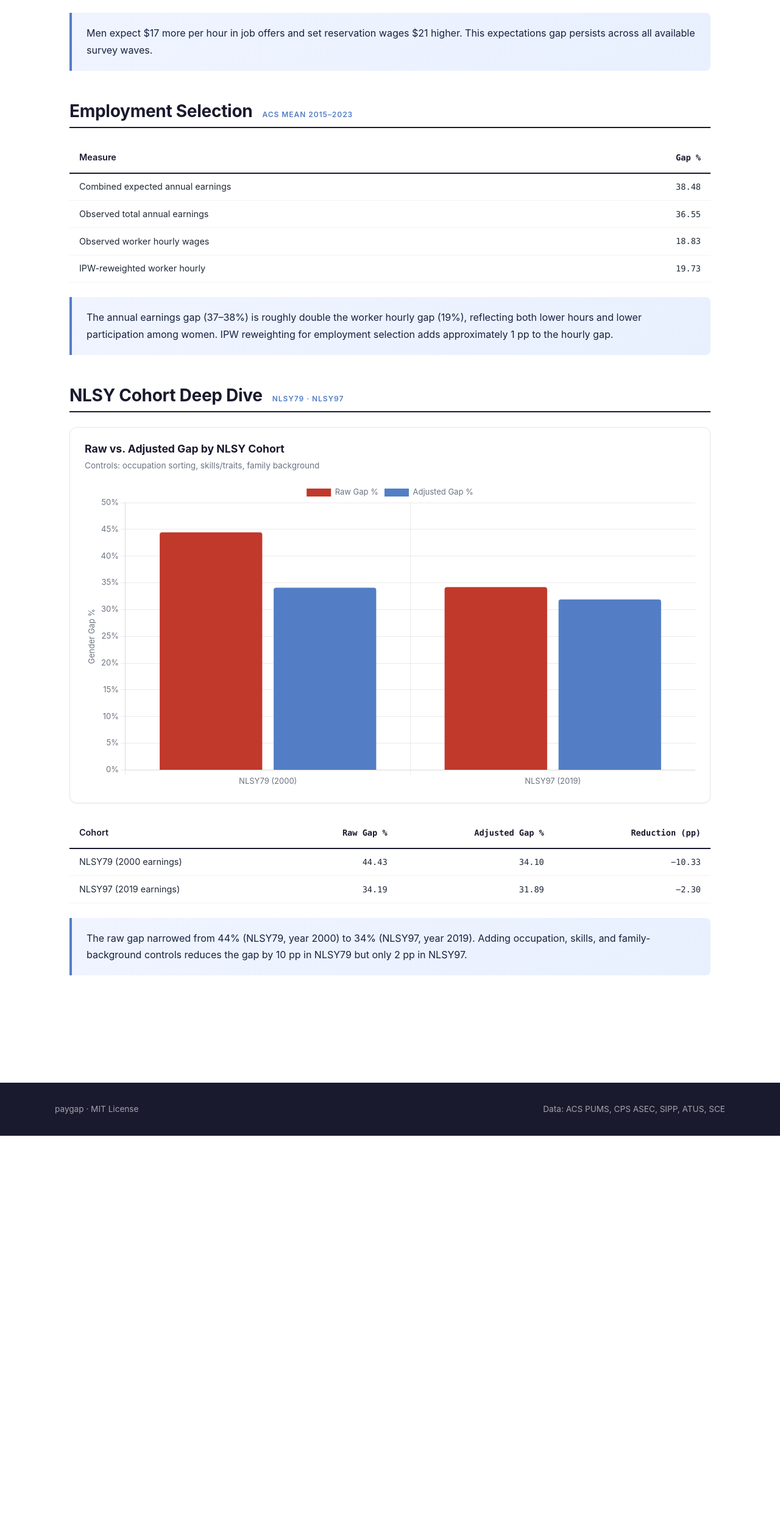
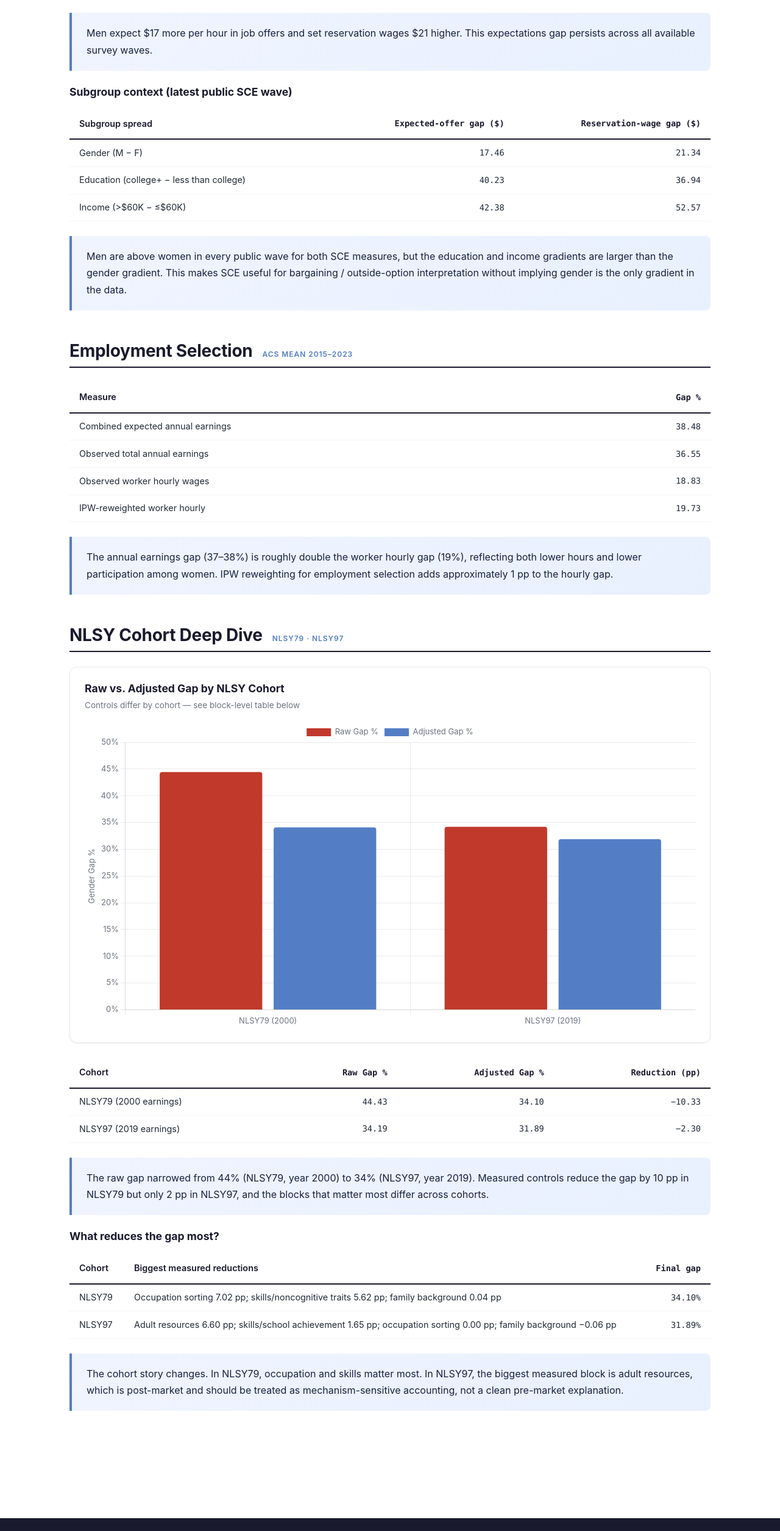
Before and after one commit to smkwray/paygap, a plain HTML site: page docs/mechanisms.html in a window 1280 px wide. Shown: the part 2257-4767 px from the top of the page at 61% size. Before the commit the page ends 4119 px from the top, so only its background shows below. Drawn offline with nearby package versions, Linux system fonts and the light colour scheme.

Commit message:
Surface SCE subgroup context, NLSY block decomposition, and older-placebo caveat on site

```diff
--- a/docs/mechanisms.html
+++ b/docs/mechanisms.html
@@ -111,6 +111,29 @@
         <p>Men expect $17 more per hour in job offers and set reservation wages $21 higher.
         This expectations gap persists across all available survey waves.</p>
       </div>
+
+      <h4>Subgroup context (latest public SCE wave)</h4>
+      <table class="data-table">
+        <thead>
+          <tr>
+            <th>Subgroup spread</th>
+            <th class="num">Expected-offer gap ($)</th>
+            <th class="num">Reservation-wage gap ($)</th>
+          </tr>
+        </thead>
+        <tbody>
+          <tr><td>Gender (M &minus; F)</td><td class="num">17.46</td><td class="num">21.34</td></tr>
+          <tr><td>Education (college+ &minus; less than college)</td><td class="num">40.23</td><td class="num">36.94</td></tr>
+          <tr><td>Income (&gt;$60K &minus; &le;$60K)</td><td class="num">42.38</td><td class="num">52.57</td></tr>
+        </tbody>
+      </table>
+
+      <div class="insight-box">
+        <p>Men are above women in every public wave for both SCE measures, but the education
+        and income gradients are larger than the gender gradient. This makes SCE useful for
+        bargaining / outside-option interpretation without implying gender is the only
+        gradient in the data.</p>
+      </div>
     </section>
 
     <!-- ── 3. Employment Selection ── -->
@@ -151,7 +174,7 @@
 
       <div class="chart-container">
         <h3>Raw vs. Adjusted Gap by NLSY Cohort</h3>
-        <p class="chart-subtitle">Controls: occupation sorting, skills/traits, family background</p>
+        <p class="chart-subtitle">Controls differ by cohort &mdash; see block-level table below</p>
         <div class="chart-canvas-wrap">
           <canvas id="nlsyChart"></canvas>
         </div>
@@ -174,8 +197,37 @@
 
       <div class="insight-box">
         <p>The raw gap narrowed from 44% (NLSY79, year 2000) to 34% (NLSY97, year 2019).
-        Adding occupation, skills, and family-background controls reduces the gap by 10 pp
-        in NLSY79 but only 2 pp in NLSY97.</p>
+        Measured controls reduce the gap by 10 pp in NLSY79 but only 2 pp in NLSY97,
+        and the blocks that matter most differ across cohorts.</p>
+      </div>
+
+      <h4>What reduces the gap most?</h4>
+      <table class="data-table">
+        <thead>
+          <tr>
+            <th>Cohort</th>
+            <th>Biggest measured reductions</th>
+            <th class="num">Final gap</th>
+          </tr>
+        </thead>
+        <tbody>
+          <tr>
+            <td>NLSY79</td>
+            <td>Occupation sorting 7.02 pp; skills/noncognitive traits 5.62 pp; family background 0.04 pp</td>
+            <td class="num">34.10%</td>
+          </tr>
+          <tr>
+            <td>NLSY97</td>
+            <td>Adult resources 6.60 pp; skills/school achievement 1.65 pp; occupation sorting 0.00 pp; family background &minus;0.06 pp</td>
+            <td class="num">31.89%</td>
+          </tr>
+        </tbody>
+      </table>
+
+      <div class="insight-box">
+        <p>The cohort story changes. In NLSY79, occupation and skills matter most. In NLSY97,
+        the biggest measured block is adult resources, which is post-market and should be
+        treated as mechanism-sensitive accounting, not a clean pre-market explanation.</p>
       </div>
     </section>
 
```
Also changed, not shown: docs/index.html (+1 -1 lines), docs/reproductive.html (+34 -0 lines).
